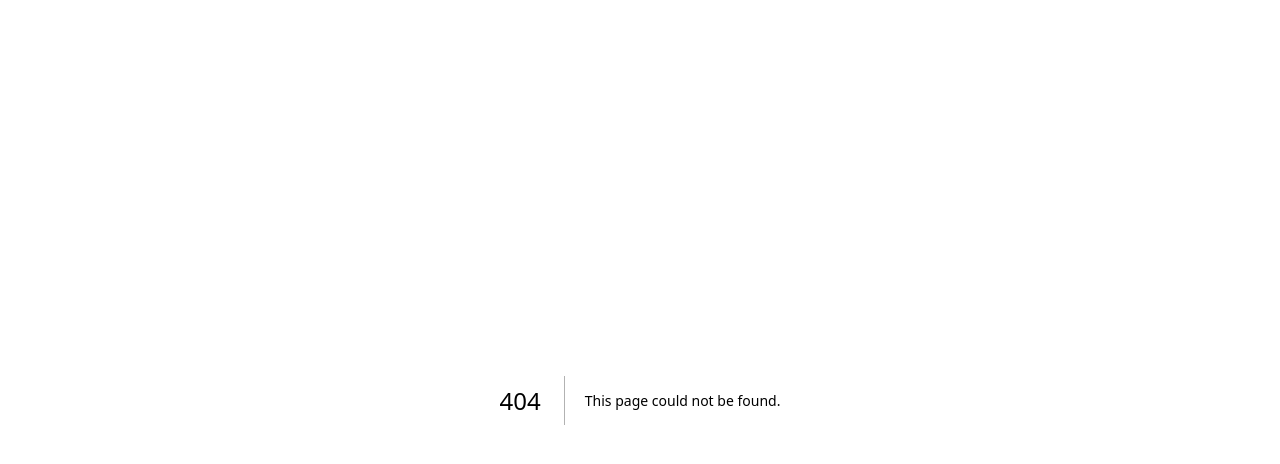
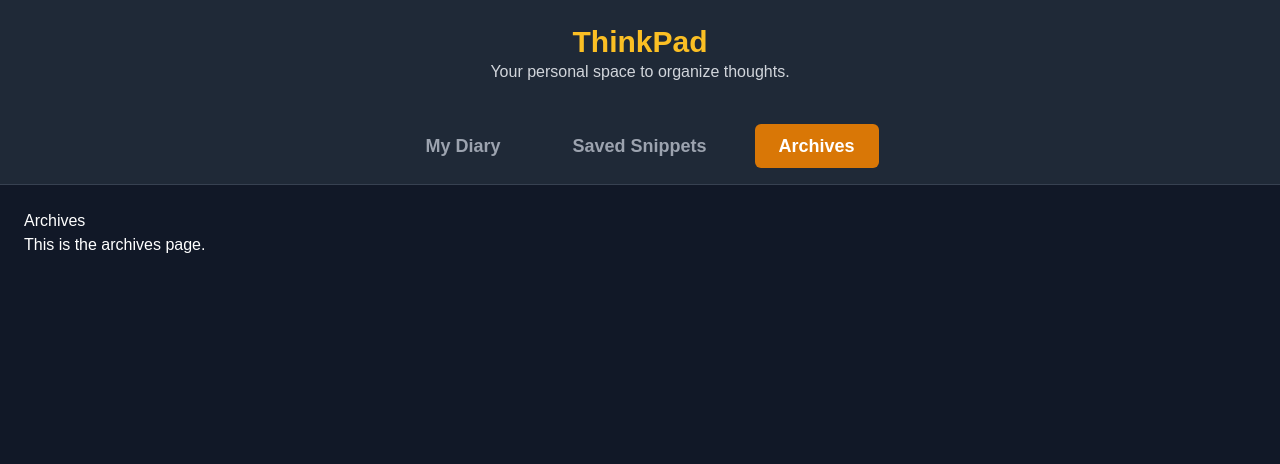
Before and after one commit to Ebdollah/thinkpad, a Next.js app: page /dashboard/archives in a window 1280 px wide. Before the commit this address had no page. Shown: the top 464 px of the page. Built offline with nearby package versions, Linux system fonts and the light colour scheme.

Commit message:
added tabs for dashboard and tab pages

```diff
--- /dev/null
+++ b/app/dashboard/archives/page.tsx
@@ -0,0 +1,3 @@
+import ArchivesPage from "@/app/dashboard/archives/page/archives-page";
+
+export default ArchivesPage;
--- /dev/null
+++ b/app/dashboard/archives/page/archives-page.tsx
@@ -0,0 +1,12 @@
+import React from 'react';
+
+const ArchivesPage: React.FC = () => {
+    return (
+        <div>
+            <h1>Archives</h1>
+            <p>This is the archives page.</p>
+        </div>
+    );
+};
+
+export default ArchivesPage;
--- /dev/null
+++ b/app/dashboard/diary/page.tsx
@@ -0,0 +1,3 @@
+import DiaryPage from "@/app/dashboard/diary/page/diary-page";
+
+export default DiaryPage;
--- /dev/null
+++ b/app/dashboard/diary/page/diary-page.tsx
@@ -0,0 +1,12 @@
+import React from 'react';
+
+const DiaryPage: React.FC = () => {
+    return (
+        <div>
+            <h1>Diary Page</h1>
+            <p>Welcome to your diary. Here you can write and manage your daily entries.</p>
+        </div>
+    );
+};
+
+export default DiaryPage;
--- /dev/null
+++ b/app/dashboard/layout.tsx
@@ -0,0 +1,45 @@
+"use client";
+
+import Link from "next/link";
+import { usePathname } from "next/navigation";
+import { ReactNode } from "react";
+
+const tabs = [
+  { name: "My Diary", href: "/dashboard/diary" },
+  { name: "Saved Snippets", href: "/dashboard/saved-snippets" },
+  { name: "Archives", href: "/dashboard/archives" },
+];
+
+const DashboardLayout = ({ children }: { children: ReactNode }) => {
+  const pathname = usePathname();
+
+  return (
+    <div className="min-h-screen bg-gray-900 text-white">
+      {/* Header */}
+      <header className="bg-gray-800 p-6 shadow-md text-center">
+        <h1 className="text-3xl font-bold text-amber-400">ThinkPad</h1>
+        <p className="text-gray-300">Your personal space to organize thoughts.</p>
+      </header>
+
+      {/* Tabs - Always Visible */}
+      <div className="flex justify-center space-x-6 bg-gray-800 p-4 border-b border-gray-700 sticky top-0 z-10">
+        {tabs.map((tab) => (
+          <Link
+            key={tab.href}
+            href={tab.href}
+            className={`px-6 py-2 rounded-md transition-all duration-200 text-lg font-semibold ${
+              pathname === tab.href ? "bg-amber-600 text-white" : "text-gray-400 hover:text-white"
+            }`}
+          >
+            {tab.name}
+          </Link>
+        ))}
+      </div>
+
+      {/* This is where nested content (diary, archives, etc.) will be shown */}
+      <main className="p-6">{children}</main>
+    </div>
+  );
+};
+
+export default DashboardLayout;
--- a/app/dashboard/page/dashboard-page.tsx
+++ b/app/dashboard/page/dashboard-page.tsx
@@ -1,42 +1,22 @@
 'use client'
+import React, { useEffect, useState } from 'react';
+import { auth } from "@/app/firebaseConfig";
+import Link from "next/link";
+import { usePathname } from 'next/navigation';
 
-import React, { useEffect } from 'react';
-import {auth} from "@/app/firebaseConfig";
-
-const DashboardPage: React.FC = () => {
-    const [user, setUser] = React.useState<any>(null);
-
-    const userInfo = () =>{
-        const user = auth.currentUser;
-        setUser(user);
-        if(user){
-            console.log(user);
-        }
-    }
-    useEffect(() => {
-        userInfo();
-    }, []);
+const tabs = [
+  { name: "My Diary", href: "/dashboard/diary" },
+  { name: "Saved Snippets", href: "/dashboard/saved-snippets" },
+  { name: "Archives", href: "/dashboard/archives" },
+];
 
 
+const DashboardPage = () => {
     return (
-        <div className="min-h-screen bg-gray-100 p-4">
-            <header className="bg-white shadow">
-                <div className="max-w-7xl mx-auto py-6 px-4 sm:px-6 lg:px-8">
-                    <h1 className="text-3xl font-bold text-gray-900">Dashboard</h1>
-                </div>
-            </header>
-            <main>
-                <div className="max-w-7xl mx-auto py-6 sm:px-6 lg:px-8">
-                    <div className="px-4 py-6 sm:px-0">
-                        <div className="border-4 border-dashed border-gray-200 rounded-lg h-96">
-                            {/* Your content goes here */}
-                            <p className="text-center text-gray-500">Welcome to your dashboard {user.displayName}!</p>
-                        </div>
-                    </div>
-                </div>
-            </main>
-        </div>
+      <div className="text-center p-10">
+        <p className="text-gray-300 mt-4">Select a section from the tabs above to start.</p>
+      </div>
     );
-};
+  };
 
-export default DashboardPage;
+  export default DashboardPage;
--- /dev/null
+++ b/app/dashboard/saved-snippets/page.tsx
@@ -0,0 +1,3 @@
+import SavedSnippetsPage from "@/app/dashboard/saved-snippets/page/saved-snippets-page";
+
+export default SavedSnippetsPage;
--- /dev/null
+++ b/app/dashboard/saved-snippets/page/saved-snippets-page.tsx
@@ -0,0 +1,13 @@
+import React from 'react';
+
+const SavedSnippetsPage: React.FC = () => {
+    return (
+        <div>
+            <h1>Saved Snippets</h1>
+            <p>Here you can find all your saved snippets.</p>
+            {/* Add your components and logic here */}
+        </div>
+    );
+};
+
+export default SavedSnippetsPage;
```
